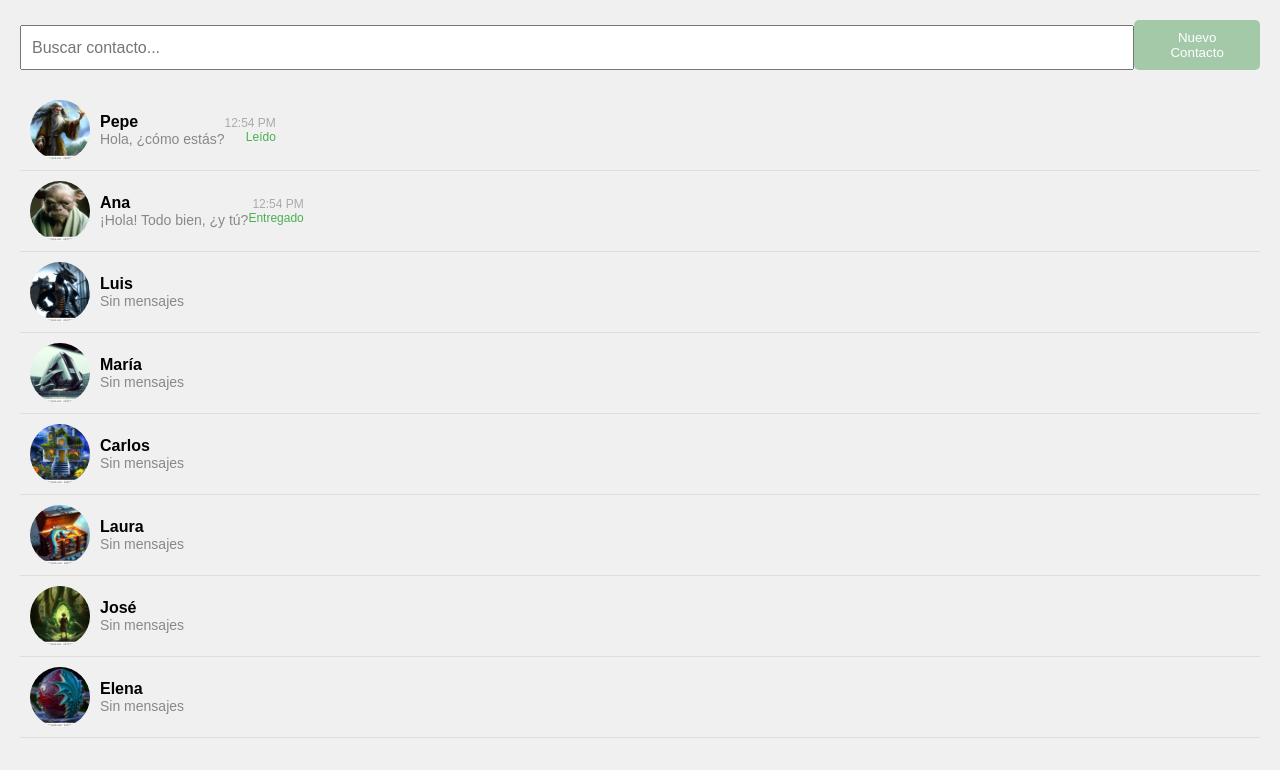
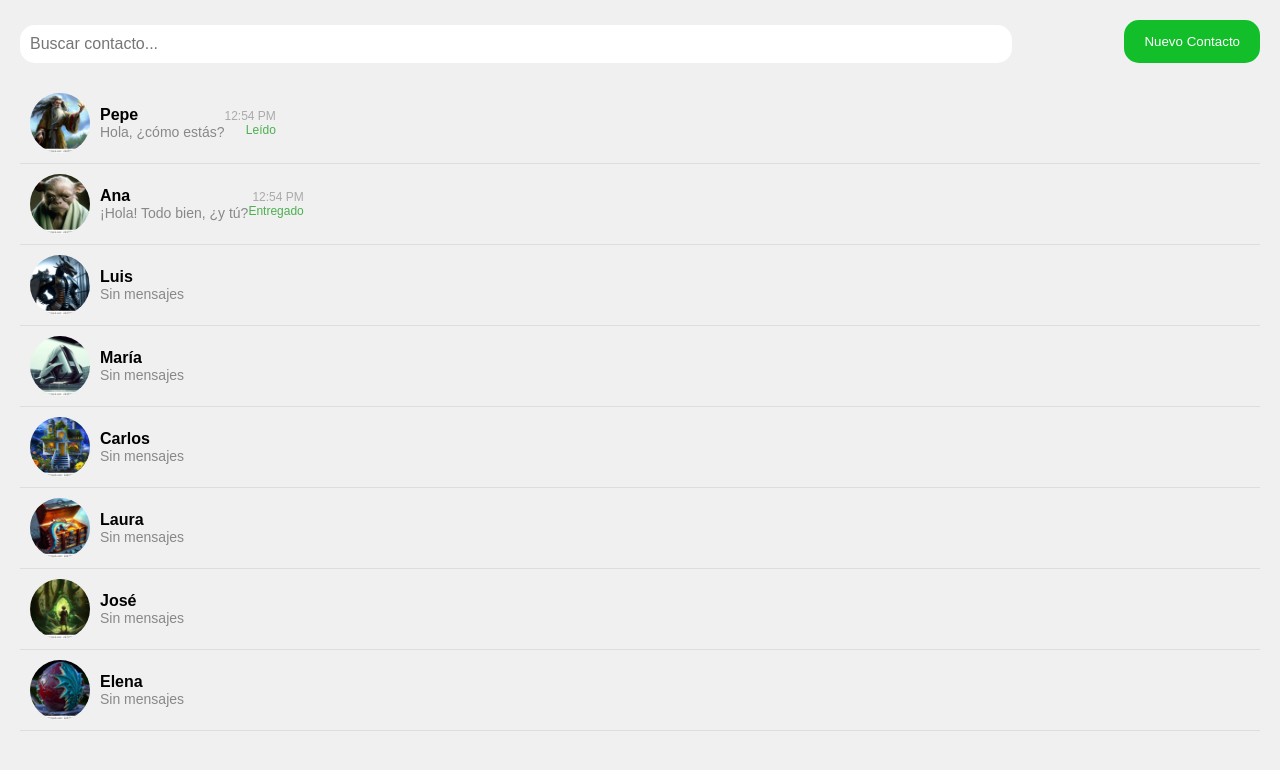
Before and after one commit to Luishub7/utnver, a React (Vite) app: page / in a window 1280 px wide. Shown: the top 770 px of the page. Built offline with nearby package versions, Linux system fonts and the light colour scheme.

Commit message:
estilos nuevos

```diff
--- a/src/estilos/ContactList.css
+++ b/src/estilos/ContactList.css
@@ -18,11 +18,11 @@
 
 .add-contact-button {
   padding: 10px 20px;
-  background-color: #A3C9A8;
+  background-color: #12be29;
   color: #fff;
   border: none;
   cursor: pointer;
-  border-radius: 5px;
+  border-radius: 15px;
 }
 
 .contact-list {
--- a/src/estilos/MessageInput.css
+++ b/src/estilos/MessageInput.css
@@ -23,7 +23,7 @@
 }
 
 .send-button {
-  background-color: #007bff;
+  background-color: #12be29;
 }
 
 .send-button:hover {
--- a/src/estilos/NewContact.css
+++ b/src/estilos/NewContact.css
@@ -31,15 +31,17 @@ label {
 }
 
 input[type="text"], select {
-  width: 100%;
+  width: 80%;
   padding: 10px;
   font-size: 16px;
   margin-top: 5px;
+  border-radius: 15px;
+  border: none;
 }
 
 .new-contact-submit {
   padding: 10px 20px;
-  background-color: #A3C9A8;
+  background-color: #12be29;
   color: #fff;
   border: none;
   cursor: pointer;
```
